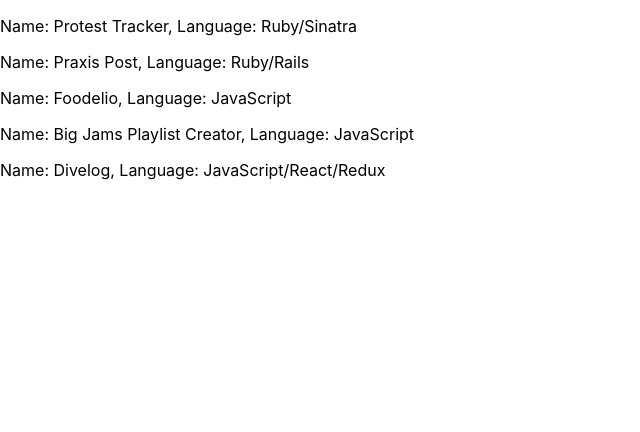
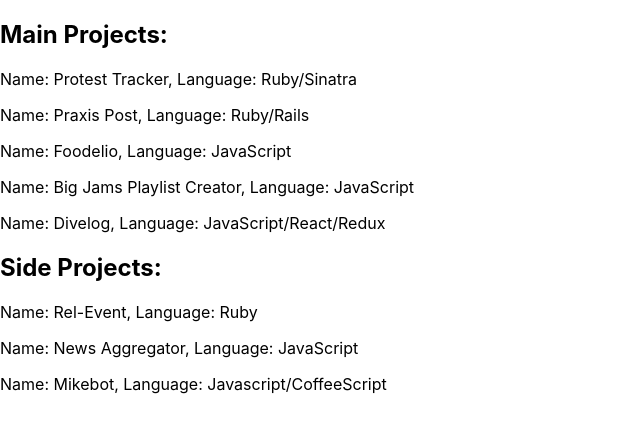
Before and after one commit to MikeShahin/portfolio, a React (Create React App) app: page / in a window 1280 px wide. Shown: the top 432 px of the page, without its empty margins (0-640 px from the left). Built offline with nearby package versions, Linux system fonts and the light colour scheme.

Commit message:
added section opn page for main and side projects

```diff
--- a/src/mainProjects.js
+++ b/src/mainProjects.js
@@ -37,28 +37,4 @@ const mainProjects = [
 
 ]
 
-const sideProjects = [
-    { name: "Rel-Event",
-    language: "Ruby",
-    description: "A CLI app allows users to use keywords to search for any type of event they can imagine. The program takes a keyword (like concert, art, food, or even moms)and a location (can be a city, state, zip, country, etc) and presents the user with a list of events showing the title, time/date, and location.",
-    github: "https://github.com/MikeShahin/REL-Event",
-    picture: "",
-    video: "" },
-
-    { name: "News Aggregator",
-    language: "JavaScript",
-    description: "This is a project I did following a General Assembly class on JavaScript. It pulls news articles from a variety of API sources and shows them to the user.",
-    github: "https://github.com/MikeShahin/News-aggregator-project/blob/master/README.md",
-    picture: "",
-    video: "" },
-
-    { name: "Mikebot",
-    language: "Javascript/CoffeeScript",
-    description: "This project was to create a bot for slack. I created it so that users can get music suggestions, play games, and ask it simple math problems",
-    github: "https://github.com/MikeShahin/Mikebot",
-    picture: "",
-    video: "" }
-
-]
-
 export default mainProjects
--- a/src/projectsCard.js
+++ b/src/projectsCard.js
@@ -1,11 +1,20 @@
 import React from 'react'
 import mainProjects from './mainProjects'
+import sideProjects from './sideProjects'
 
 const ProjectsCard = () => {
 
     return(
         <>
+        <h2>Main Projects:</h2>
             {mainProjects.map(({ name, language, description, picture, video }) => (
+                <div>
+                    <p key={name}>Name: {name},  Language: {language} </p>
+                </div>
+            ))}
+
+        <h2>Side Projects: </h2>
+            {sideProjects.map(({ name, language, description, picture, video }) => (
                 <div>
                     <p key={name}>Name: {name},  Language: {language} </p>
                 </div>
--- a/src/sideProjects.js
+++ b/src/sideProjects.js
@@ -0,0 +1,24 @@
+const sideProjects = [
+    { name: "Rel-Event",
+    language: "Ruby",
+    description: "A CLI app allows users to use keywords to search for any type of event they can imagine. The program takes a keyword (like concert, art, food, or even moms)and a location (can be a city, state, zip, country, etc) and presents the user with a list of events showing the title, time/date, and location.",
+    github: "https://github.com/MikeShahin/REL-Event",
+    picture: "",
+    video: "" },
+
+    { name: "News Aggregator",
+    language: "JavaScript",
+    description: "This is a project I did following a General Assembly class on JavaScript. It pulls news articles from a variety of API sources and shows them to the user.",
+    github: "https://github.com/MikeShahin/News-aggregator-project/blob/master/README.md",
+    picture: "",
+    video: "" },
+
+    { name: "Mikebot",
+    language: "Javascript/CoffeeScript",
+    description: "This project was to create a bot for slack. I created it so that users can get music suggestions, play games, and ask it simple math problems",
+    github: "https://github.com/MikeShahin/Mikebot",
+    picture: "",
+    video: "" }
+]
+
+export default sideProjects
```
